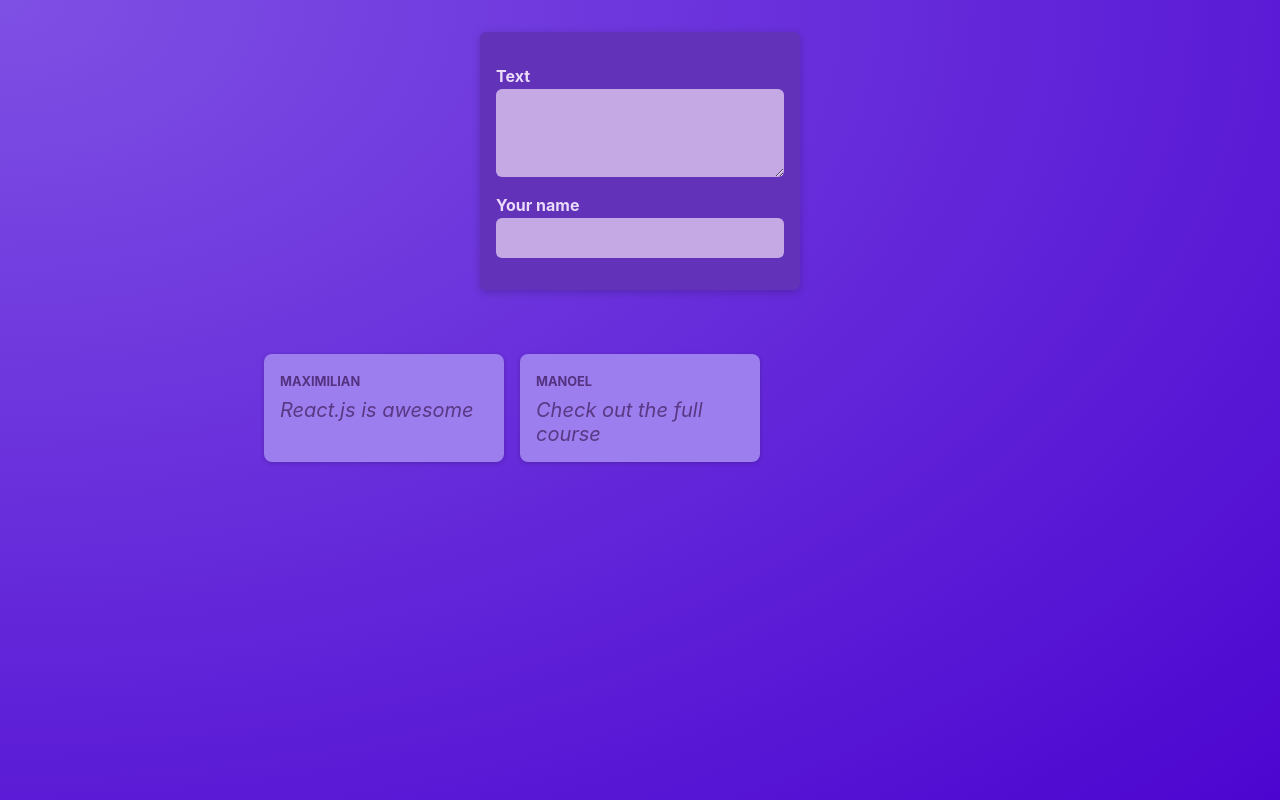
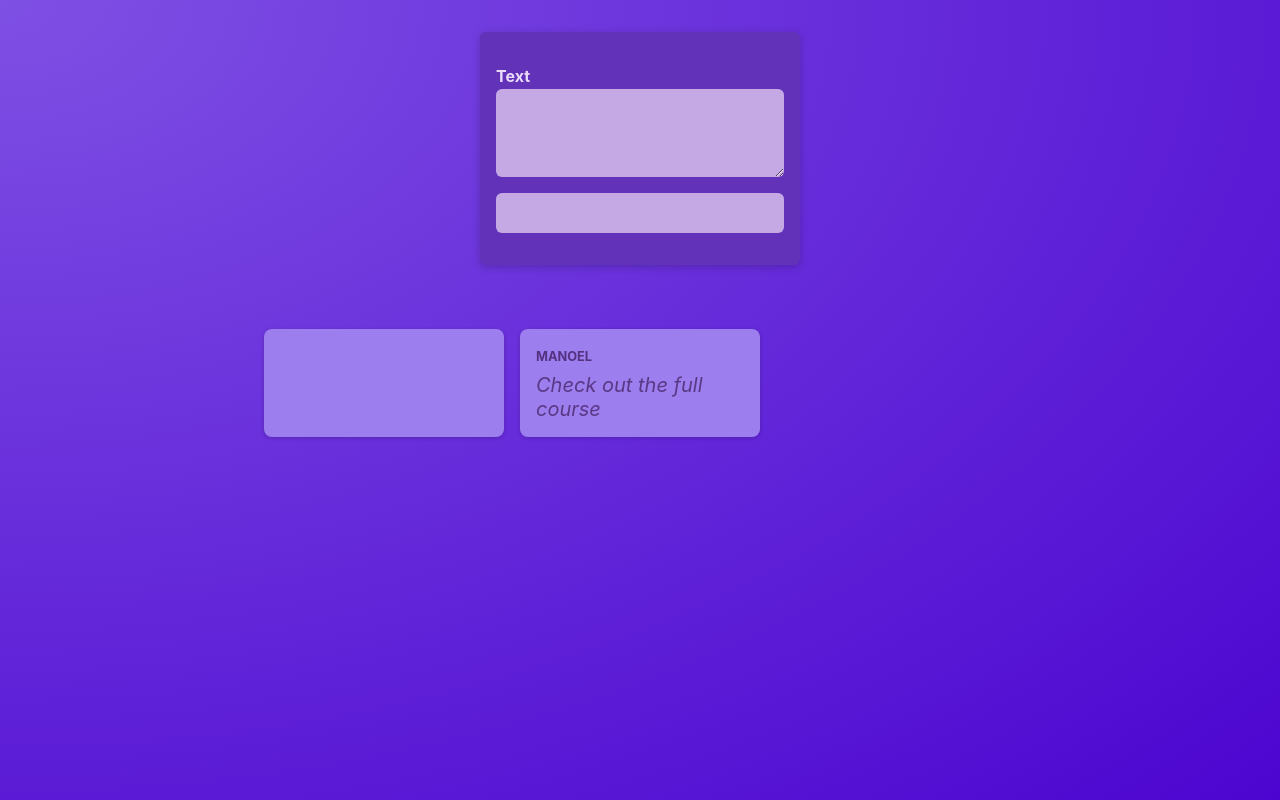
Before and after one commit to manoelsslima/rtcg-react-crash-course, a React (Vite) app: page / in a window 1280 px wide. Built offline with nearby package versions, Linux system fonts and the light colour scheme.

Commit message:
feat: Lifting State Up

```diff
--- a/src/components/NewPost.jsx
+++ b/src/components/NewPost.jsx
@@ -1,7 +1,7 @@
 import classes from './NewPost.module.css';
-import {useState} from "react";
+// import {useState} from "react";
 
-function NewPost() {
+function NewPost(props) {
 
     // const stateData = useState('');
     // stateData has two elements (because useState returns an array)
@@ -9,27 +9,26 @@
     // stateData[1] // state updating function
     // when we call update function, React will rerender the component with "current value" updated
 
-    const [enteredBody, setEnteredBody ] = useState('');
+    // const [enteredBody, setEnteredBody ] = useState('');
 
     /* will be passed to onChange event
     equivalent to:
     addEventListener('change'), function(event) {})
     */
-    function changeBodyHandler(event) {
-        setEnteredBody(event.target.value);
-    }
+    // function changeBodyHandler(event) {
+    //     setEnteredBody(event.target.value);
+    // }
 
   // "htmlFor" replaces "for" attribute in React
   return (
     <form className={classes.form}>
       <p>
         <label htmlFor="body">Text</label>
-        <textarea id="body" required rows={3} onChange={changeBodyHandler} />
+        <textarea id="body" required rows={3} onChange={props.onBodyChange} />
       </p>
-      <p>{enteredBody}</p>
       <p>
-        <label htmlFor="name">Your name</label>
-        <input type="text" id="name" required />
+        <label htmlFor="name"></label>
+        <input type="text" id="name" required onChange={props.onAuthorChange} />
       </p>
     </form>
   );
--- a/src/components/PostsList.jsx
+++ b/src/components/PostsList.jsx
@@ -1,16 +1,29 @@
 import NewPost from "./NewPost";
 import Post from "./Post";
 import classes from './PostsList.module.css';
+import {useState} from "react";
 
 function PostList() {
+
+    const [enteredBody, setEnteredBody] = useState('');
+    const [enteredAuthor, setEnteredAuthor] = useState('');
+
+    function bodyChangeHandler(event) {
+        setEnteredBody(event.target.value);
+    }
+
+    function authorChangeHandler(event) {
+        setEnteredAuthor(event.target.value);
+    }
+
     return (
-      <>
-      <NewPost />
-        <ul className={classes.posts}>
-            <Post author="Maximilian" body="React.js is awesome" />
-            <Post author="Manoel" body="Check out the full course" />
-        </ul>
-      </>
+        <>
+            <NewPost onBodyChange={bodyChangeHandler} onAuthorChange={authorChangeHandler}/>
+            <ul className={classes.posts}>
+                <Post author={enteredAuthor} body={enteredBody} />
+                <Post author="Manoel" body="Check out the full course"/>
+            </ul>
+        </>
     );
 }
 
```
